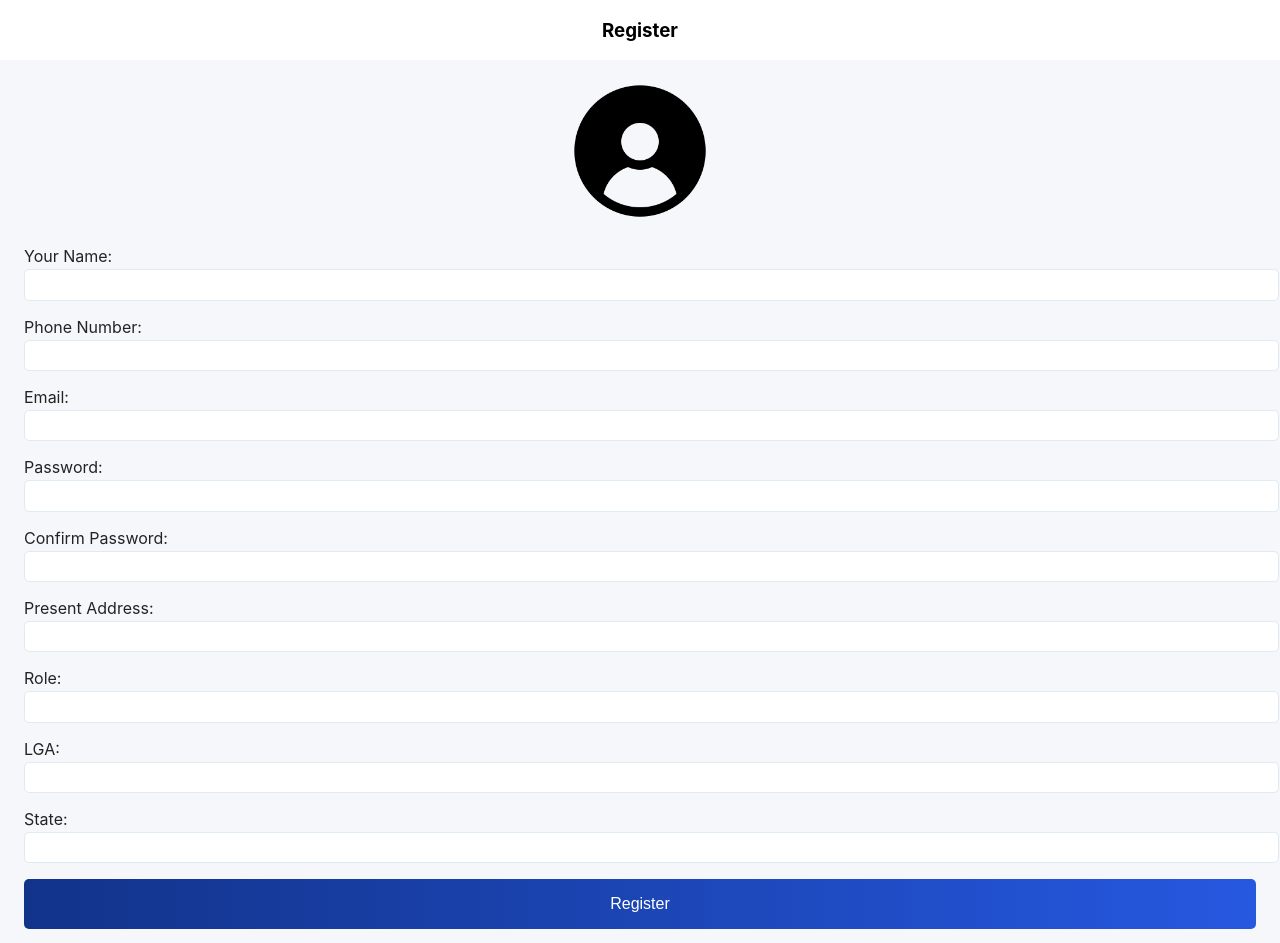
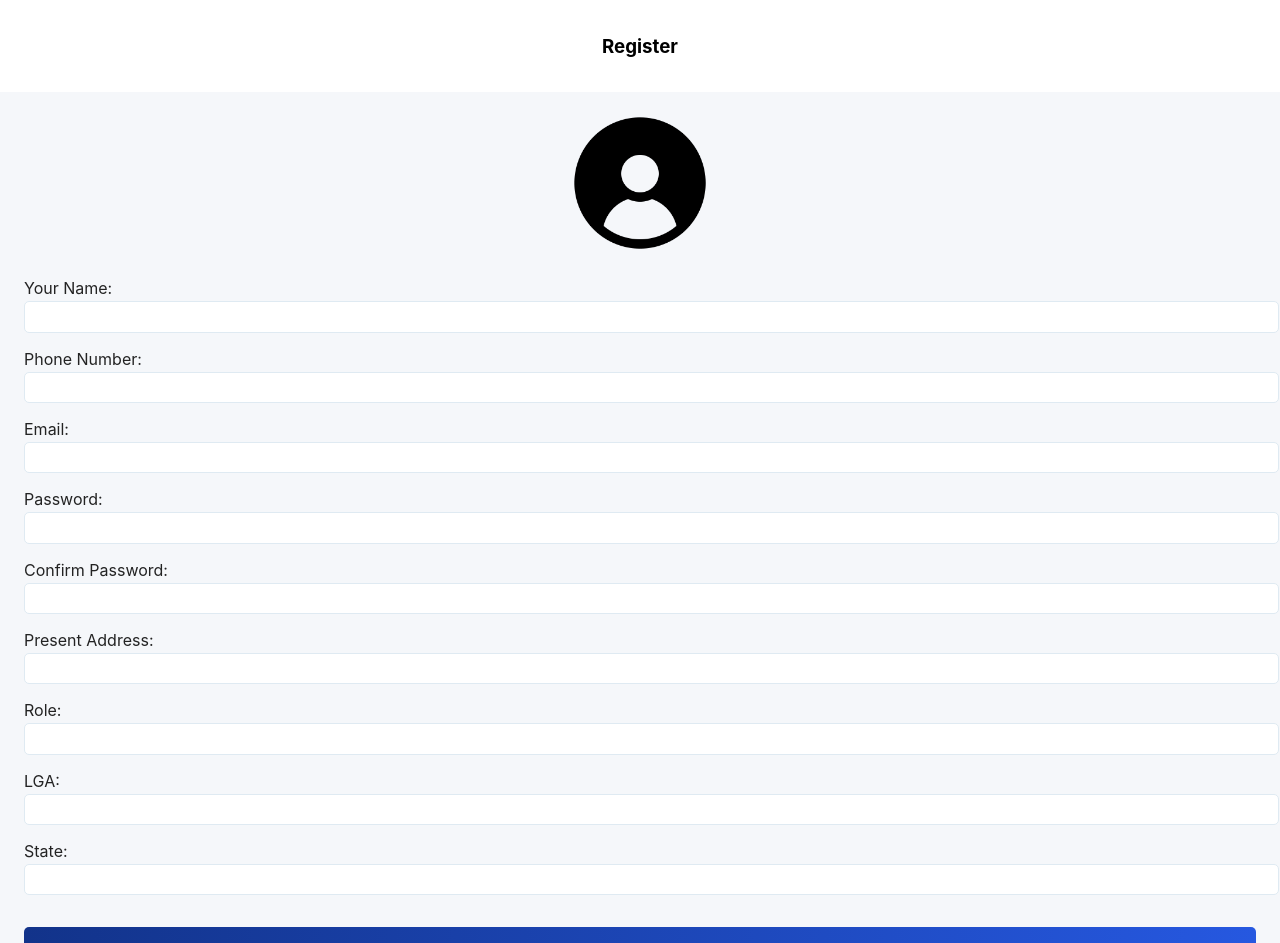
Before and after one commit to lukman155/project-tracker, a React (Create React App) app in the folder client/: page / in a window 1280 px wide. Shown: the top 943 px of the page. Built offline with nearby package versions, Linux system fonts and the light colour scheme.

Commit message:
Update registration.scss

```diff
--- a/client/src/Pages/registration.scss
+++ b/client/src/Pages/registration.scss
@@ -5,10 +5,11 @@ form {
   gap: 1em;
   color: rgb(35, 35, 35);
   background-color: rgb(245, 247, 250);
+  margin-bottom: 5em;
 }
 
 .header {
-  padding: 2em auto;
+  padding: 1em 0;
   background-color: white;
 }
 .header > h1 {
@@ -48,6 +49,7 @@ input:focus {
 
 
 .submit-btn {
+  margin-top: 1em;
   align-self: center;
   width: 100%;
   padding: 1em 2em;
```
